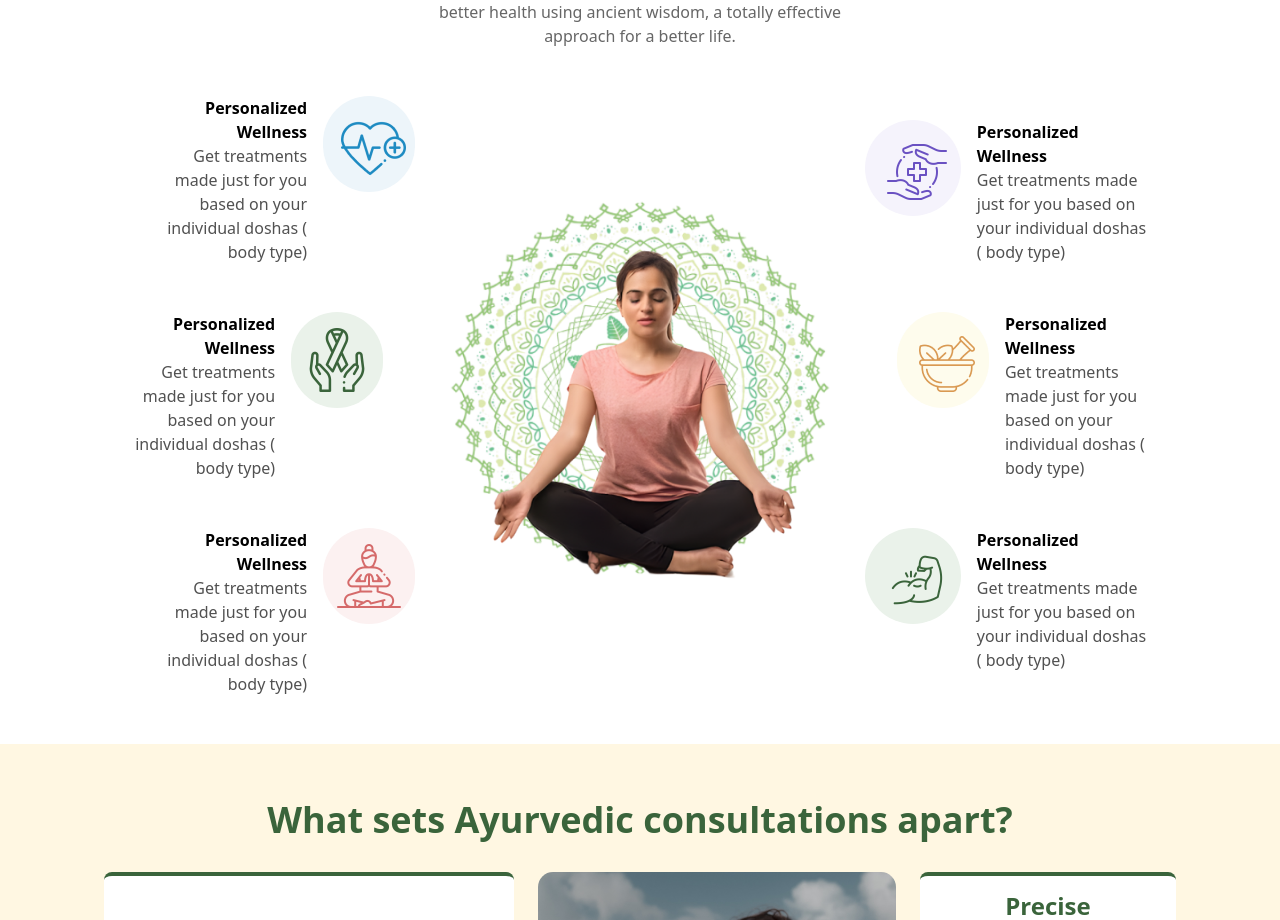
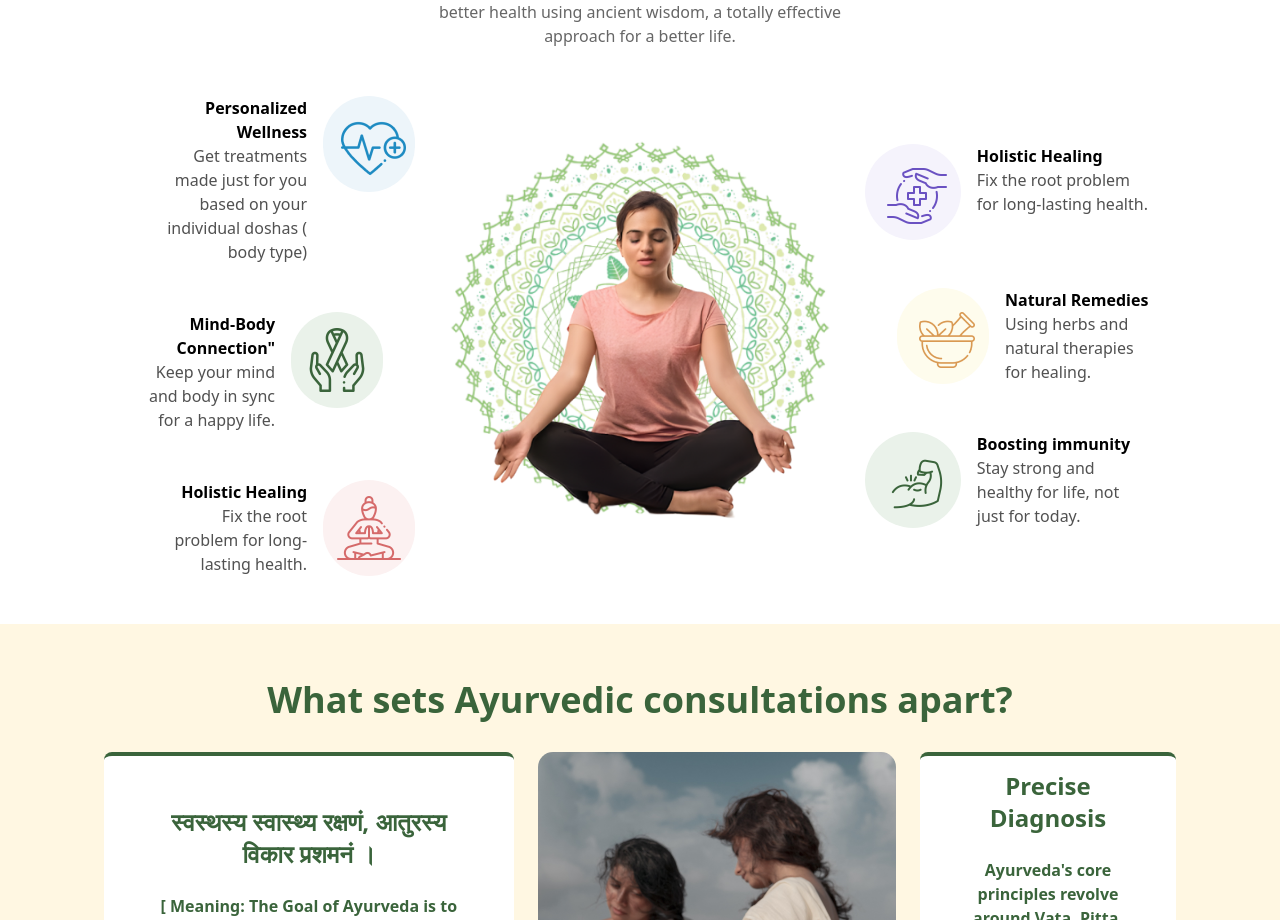
Before and after one commit to Surbhisinghal1234/ayurveda, a React (Vite) app: page / in a window 1280 px wide. Shown: the part 1123-2043 px from the top of the page. Built offline with nearby package versions, Linux system fonts and the light colour scheme.

Commit message:
update content

```diff
--- a/src/components/magicWithUs/Magic.jsx
+++ b/src/components/magicWithUs/Magic.jsx
@@ -29,9 +29,9 @@ const Magic = () => {
             </div>
             <div className='flex  gap-4 mr-[2rem]'>
                 <div className='w-[60%] text-end'>
-                    <h4 className='font-semibold'>Personalized Wellness
+                    <h4 className='font-semibold'>Mind-Body Connection"
                     </h4>
-                    <p className='text-[#515151]'>Get treatments made just for you based on your individual doshas ( body type)</p>
+                    <p className='text-[#515151]'>Keep your mind and body in sync for a happy life.</p>
                 </div>
 
                 <div className='bg-[#EAF2EA] rounded-full h-[6rem] w-[6rem] flex justify-center items-center '>
@@ -40,9 +40,9 @@ const Magic = () => {
             </div>
             <div className='flex gap-4 ml-[2rem]'>
                 <div className='w-[60%] text-end'>
-                    <h4 className='font-semibold'>Personalized Wellness
+                    <h4 className='font-semibold'>Holistic Healing
                     </h4>
-                    <p className='text-[#515151]'>Get treatments made just for you based on your individual doshas ( body type)</p>
+                    <p className='text-[#515151]'>Fix the root problem for long-lasting health.</p>
                 </div>
 
                 <div className='bg-[#FCF1F1] rounded-full h-[6rem] w-[6rem] flex justify-center items-center '>
@@ -71,9 +71,9 @@ const Magic = () => {
         <img className='ml-2 mt-2' src={protection} alt="" />
     </div>
     <div className='w-[60%]'>
-        <h4 className='font-semibold'>Personalized Wellness
+        <h4 className='font-semibold'>Holistic Healing
         </h4>
-        <p className='text-[#515151]'>Get treatments made just for you based on your individual doshas ( body type)</p>
+        <p className='text-[#515151]'>Fix the root problem for long-lasting health.</p>
     </div>
 
 
@@ -83,9 +83,9 @@ const Magic = () => {
         <img className='ml-2 mt-2' src={ayurveda} alt="" />
     </div>
     <div className='w-[60%]'>
-        <h4 className='font-semibold'>Personalized Wellness
+        <h4 className='font-semibold'>Natural Remedies
         </h4>
-        <p className='text-[#515151]'>Get treatments made just for you based on your individual doshas ( body type)</p>
+        <p className='text-[#515151]'>Using herbs and natural therapies for healing.</p>
     </div>
 
 
@@ -95,9 +95,9 @@ const Magic = () => {
         <img className='ml-2 mt-2' src={strong} alt="" />
     </div>
     <div className='w-[60%]'>
-        <h4 className='font-semibold'>Personalized Wellness
+        <h4 className='font-semibold'>Boosting immunity
         </h4>
-        <p className='text-[#515151]'>Get treatments made just for you based on your individual doshas ( body type)</p>
+        <p className='text-[#515151]'>Stay strong and healthy for life, not just for today.</p>
     </div>
 
 
```
